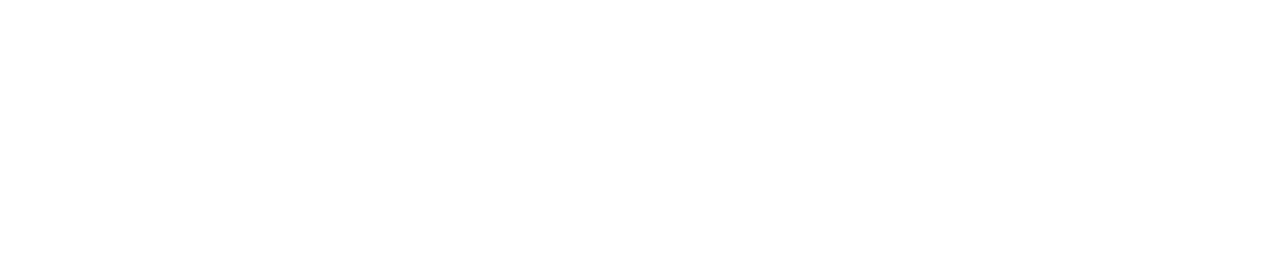
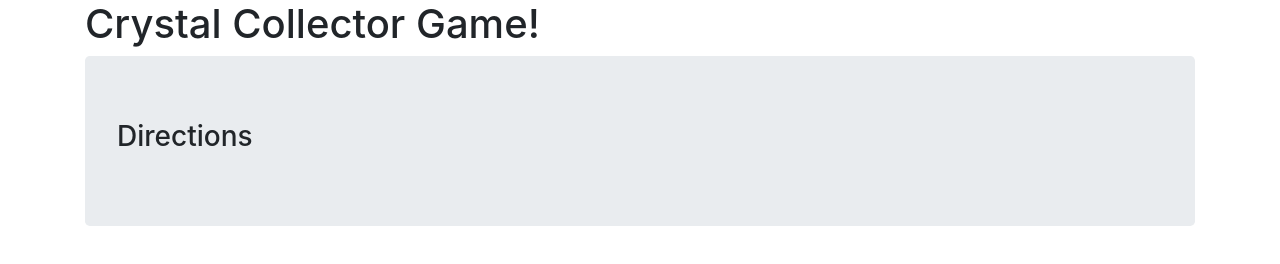
Before and after one commit to mikeprap/unit-4-game, a plain HTML site: page index.html in a window 1280 px wide. Drawn offline with nearby package versions, Linux system fonts and the light colour scheme.

Commit message:
added a jumbotron and a header

```diff
--- a/index.html
+++ b/index.html
@@ -9,6 +9,30 @@
     <link rel="stylesheet" href="assests/css/style.css">
 </head>
 <body>
+    <div class= "container">
+    <header>
+        <h1>Crystal Collector Game!</h1>
+    </header>
+    <div class= "jumbotron">
+        <h3>Directions</h3>
+
+
+
+    </div>
+
+
+
+
+
+
+
+
+
+
+
+</div>
+
+
 
 
 
```
